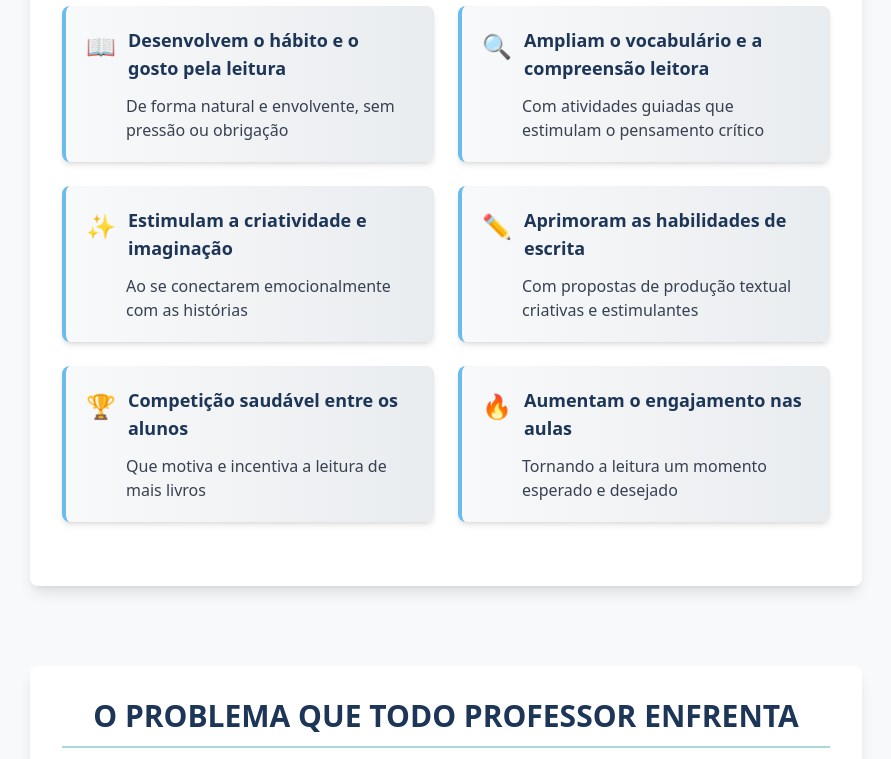
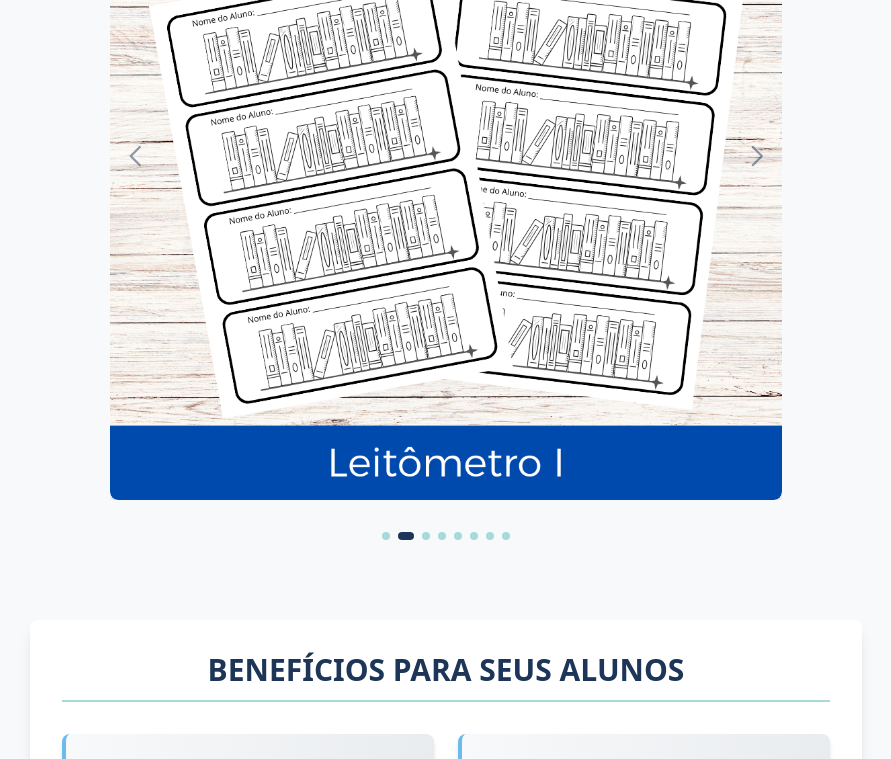
Before and after one commit to tjgontijo/prof-didatica, a Next.js app: page /projeto-literario in a window 1280 px wide. Shown: the part 428-1187 px from the top of the page, without its empty margins (194-1085 px from the left). Built offline with nearby package versions, Linux system fonts and the light colour scheme.

Commit message:
Create CarrosselProjeto.tsx

```diff
--- /dev/null
+++ b/src/components/carrossel/CarrosselProjeto.tsx
@@ -0,0 +1,150 @@
+'use client';
+
+import Image from 'next/image';
+import Carousel from './Carousel';
+import { useState } from 'react';
+import './carrossel-projeto.css';
+
+export default function CarrosselProjeto() {
+  // Estado para controlar a paginação externa
+  const [activeIndex, setActiveIndex] = useState(0);
+
+  // Array com as imagens do carrossel
+  const imagens = [
+    {
+      id: 1,
+      content: (
+        <div className="relative aspect-square w-full">
+          <Image
+            src="/images/carrossel/2.png"
+            alt="Projeto Literário - Imagem 1"
+            fill
+            className="object-contain"
+          />
+        </div>
+      ),
+    },
+    {
+      id: 2,
+      content: (
+        <div className="relative aspect-square w-full">
+          <Image
+            src="/images/carrossel/3.png"
+            alt="Projeto Literário - Imagem 2"
+            fill
+            className="object-contain"
+          />
+        </div>
+      ),
+    },
+    {
+      id: 3,
+      content: (
+        <div className="relative aspect-square w-full">
+          <Image
+            src="/images/carrossel/5.png"
+            alt="Projeto Literário - Imagem 3"
+            fill
+            className="object-contain"
+          />
+        </div>
+      ),
+    },
+    {
+      id: 4,
+      content: (
+        <div className="relative aspect-square w-full">
+          <Image
+            src="/images/carrossel/6.png"
+            alt="Projeto Literário - Imagem 4"
+            fill
+            className="object-contain"
+          />
+        </div>
+      ),
+    },
+    {
+      id: 5,
+      content: (
+        <div className="relative aspect-square w-full">
+          <Image
+            src="/images/carrossel/8.png"
+            alt="Projeto Literário - Imagem 5"
+            fill
+            className="object-contain"
+          />
+        </div>
+      ),
+    },
+    {
+      id: 6,
+      content: (
+        <div className="relative aspect-square w-full">
+          <Image
+            src="/images/carrossel/9.png"
+            alt="Projeto Literário - Imagem 6"
+            fill
+            className="object-contain"
+          />
+        </div>
+      ),
+    },
+    {
+      id: 7,
+      content: (
+        <div className="relative aspect-square w-full">
+          <Image
+            src="/images/carrossel/10.png"
+            alt="Projeto Literário - Imagem 7"
+            fill
+            className="object-contain"
+          />
+        </div>
+      ),
+    },
+    {
+      id: 8,
+      content: (
+        <div className="relative aspect-square w-full">
+          <Image
+            src="/images/carrossel/11.png"
+            alt="Projeto Literário - Imagem 8"
+            fill
+            className="object-contain"
+          />
+        </div>
+      ),
+    },
+  ];
+
+  return (
+    <div className="carrossel-projeto">
+      <Carousel
+        items={imagens}
+        slidesPerView={1}
+        navigation={true}
+        pagination={false}
+        autoplay={true}
+        loop={true}
+        className="py-4 carrossel-personalizado"
+        onSlideChange={(swiper) => setActiveIndex(swiper.realIndex)}
+      />
+
+      {/* Paginação externa */}
+      <div className="flex justify-center gap-2 mt-4">
+        {imagens.map((_, index) => (
+          <button
+            key={index}
+            onClick={() => setActiveIndex(index)}
+            className={`w-2 h-2 rounded-full transition-all ${
+              activeIndex === index
+                ? 'bg-[#1D3557] w-4'
+                : 'bg-[#A8DADC]'
+            }`}
+            aria-label={`Ir para slide ${index + 1}`}
+          />
+        ))}
+      </div>
+    </div>
+  );
+}
```
